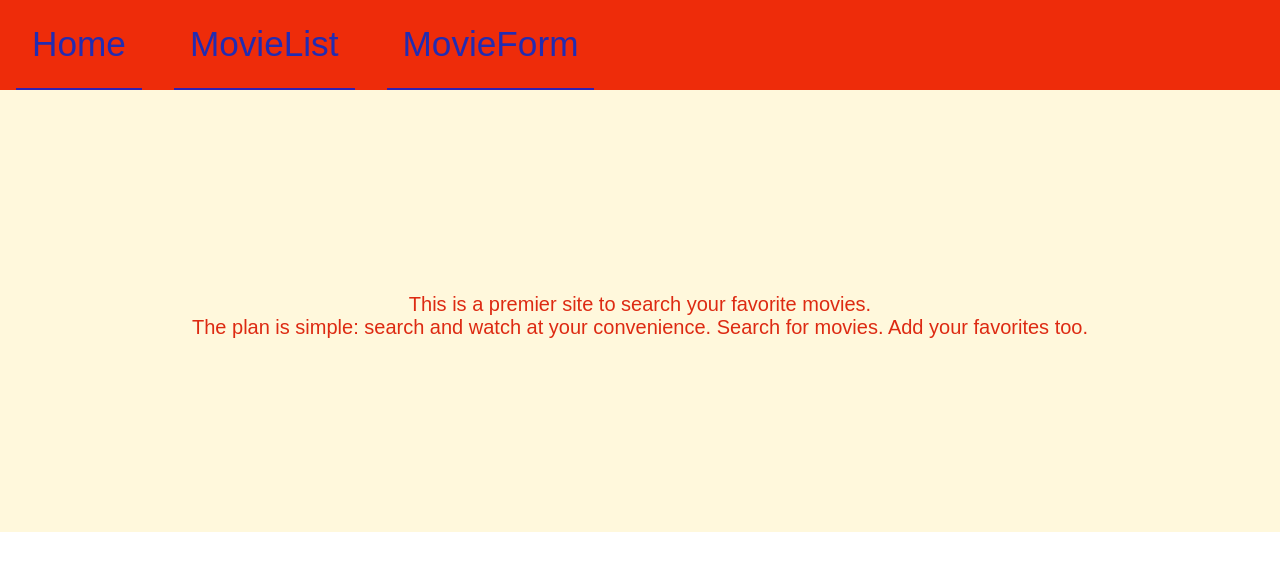
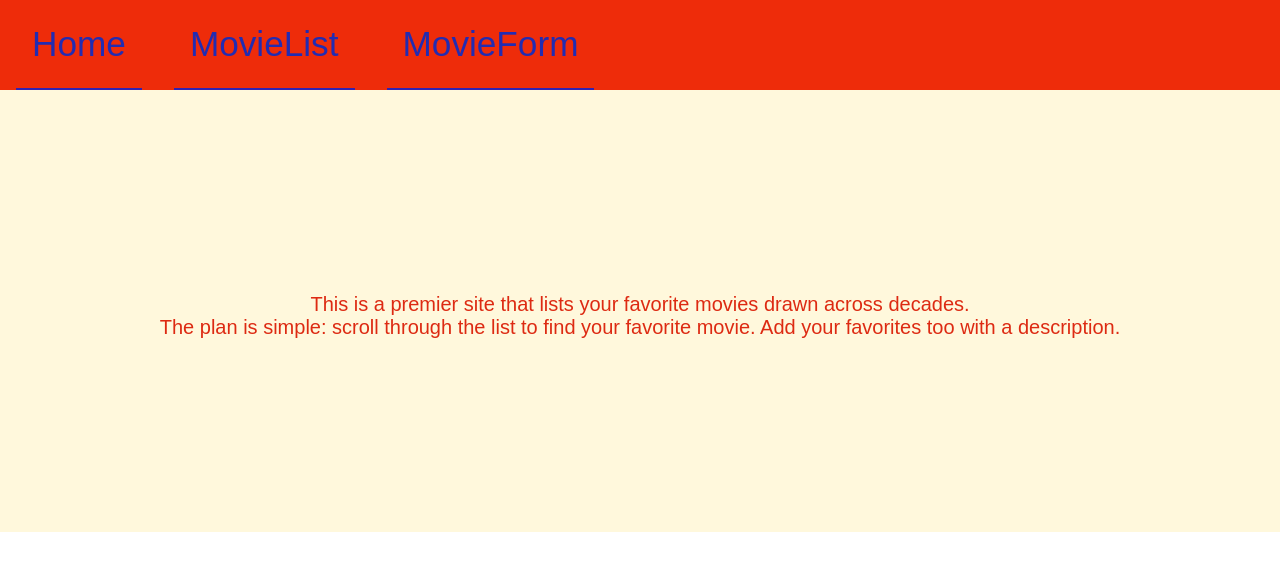
Before and after one commit to joshuamwale/Joshua-Mwale-React-App-project, a React (Create React App) app: page / in a window 1280 px wide. Shown: the top 570 px of the page. Built offline with nearby package versions, Linux system fonts and the light colour scheme; data requests are answered from the project's data file.

Commit message:
Modified my home component and dbjson file

```diff
--- a/db.json
+++ b/db.json
@@ -60,6 +60,12 @@
     "img": "https://akns-images.eonline.com/eol_images/Entire_Site/20121112/1024.inglourious.ls.121212.jpg?fit=around%7C1024:759&output-quality=90&crop=1024:759;center,top",
     "description": "A riveting 2009 movie I plan to rewatch",
     "id": "SqvmPkp"
+    },
+    {
+      "title": "The Wizard of Oz",
+      "img": "https://m.media-amazon.com/images/I/81OnDSxkJUL._AC_SX679_.jpg",
+      "description": "A great musical fantasy film I have ever watched",
+      "id": "tt0060864"
     }
   ]
 }
--- a/public/index.html
+++ b/public/index.html
@@ -24,7 +24,7 @@
       work correctly both with client-side routing and a non-root public URL.
       Learn how to configure a non-root public URL by running `npm run build`.
     -->
-    <title>MOVIE SEARCH APP</title>
+    <title>MOVIE LISTING APP</title>
   </head>
   <body>
     <noscript>You need to enable JavaScript to run this app.</noscript>
--- a/src/components/home/Home.js
+++ b/src/components/home/Home.js
@@ -5,9 +5,9 @@ function Home() {
         <div id="home">
             <center style={{marginTop: 5 +'em', fontSize: 20 + 'px'}}>
                 <p>
-                This is a premier site to search your favorite movies.<br></br>
-                The plan is simple: search and watch at your convenience.
-                Search for movies. Add your favorites too.
+                This is a premier site that lists your favorite movies drawn across decades.<br></br>
+                The plan is simple: scroll through the list to find your favorite movie.
+                Add your favorites too with a description.
                 </p>
             </center>
         </div>
```
